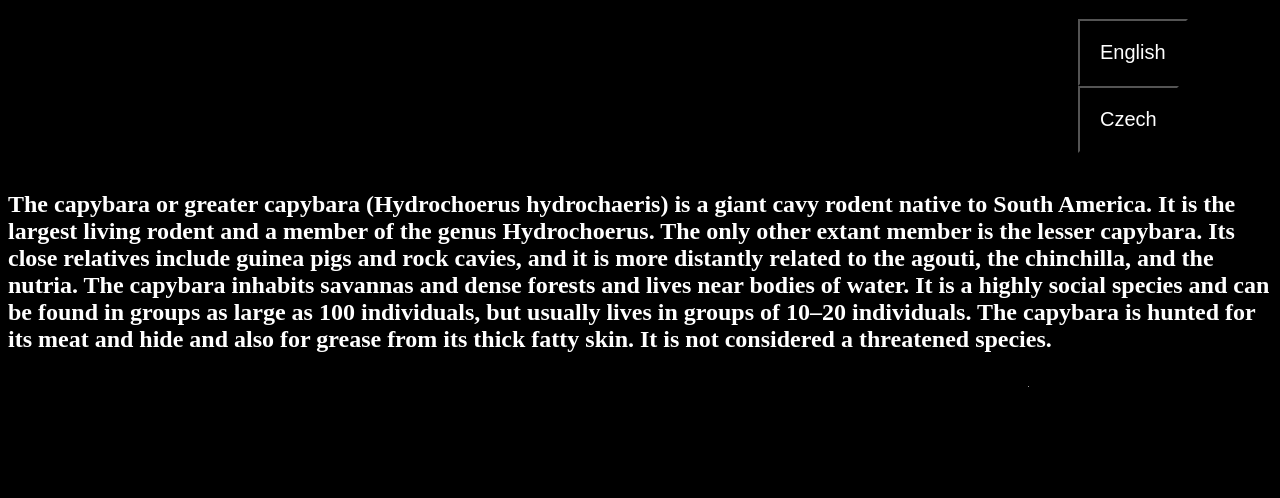
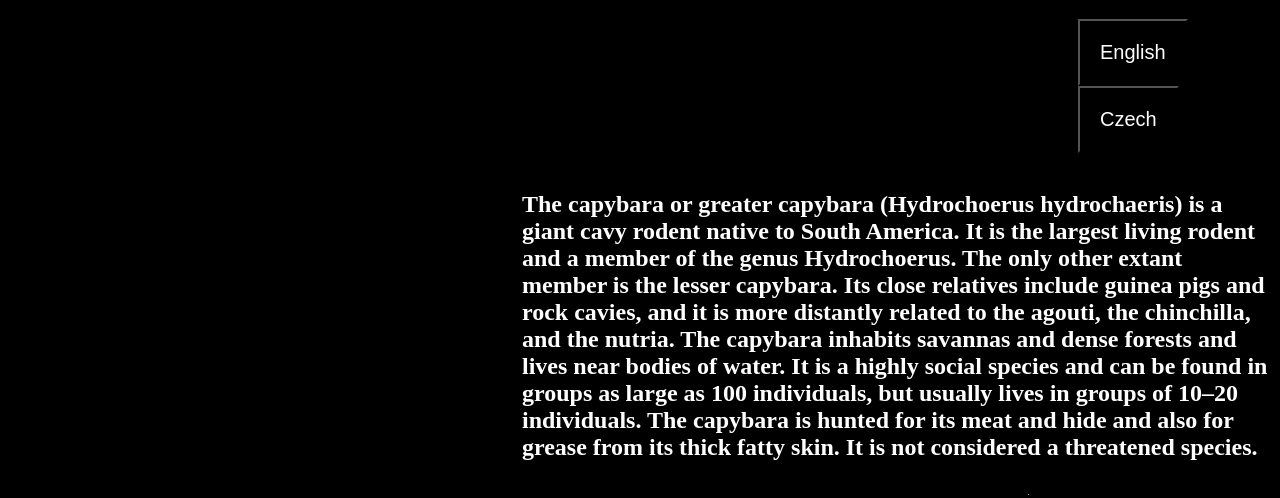
Before and after one commit to pakys1/capybaras, a plain HTML site: page index.html in a window 1280 px wide. Shown: the part 402-900 px from the top of the page. Before the commit the page ends 807 px from the top, so only its background shows below. Drawn offline with Linux system fonts and the light colour scheme.

Commit message:
Update index.html

```diff
--- a/index.html
+++ b/index.html
@@ -63,6 +63,9 @@ button {
 		}
     h2 {
       color: #ffffff;
+      width: 750px;
+      margin-left: auto;
+
     }
     #jazyky {
       color: #ffffff;
```
